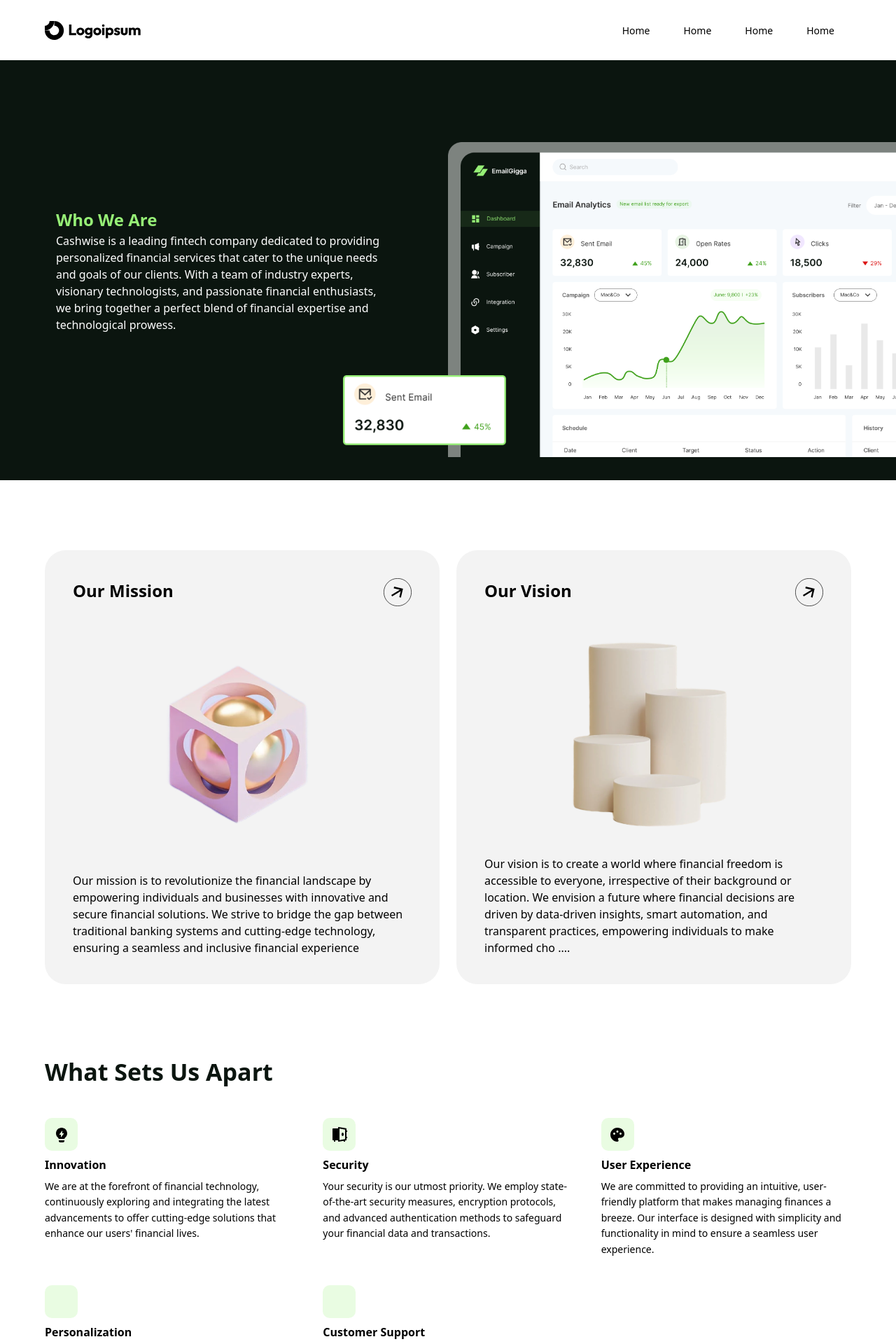
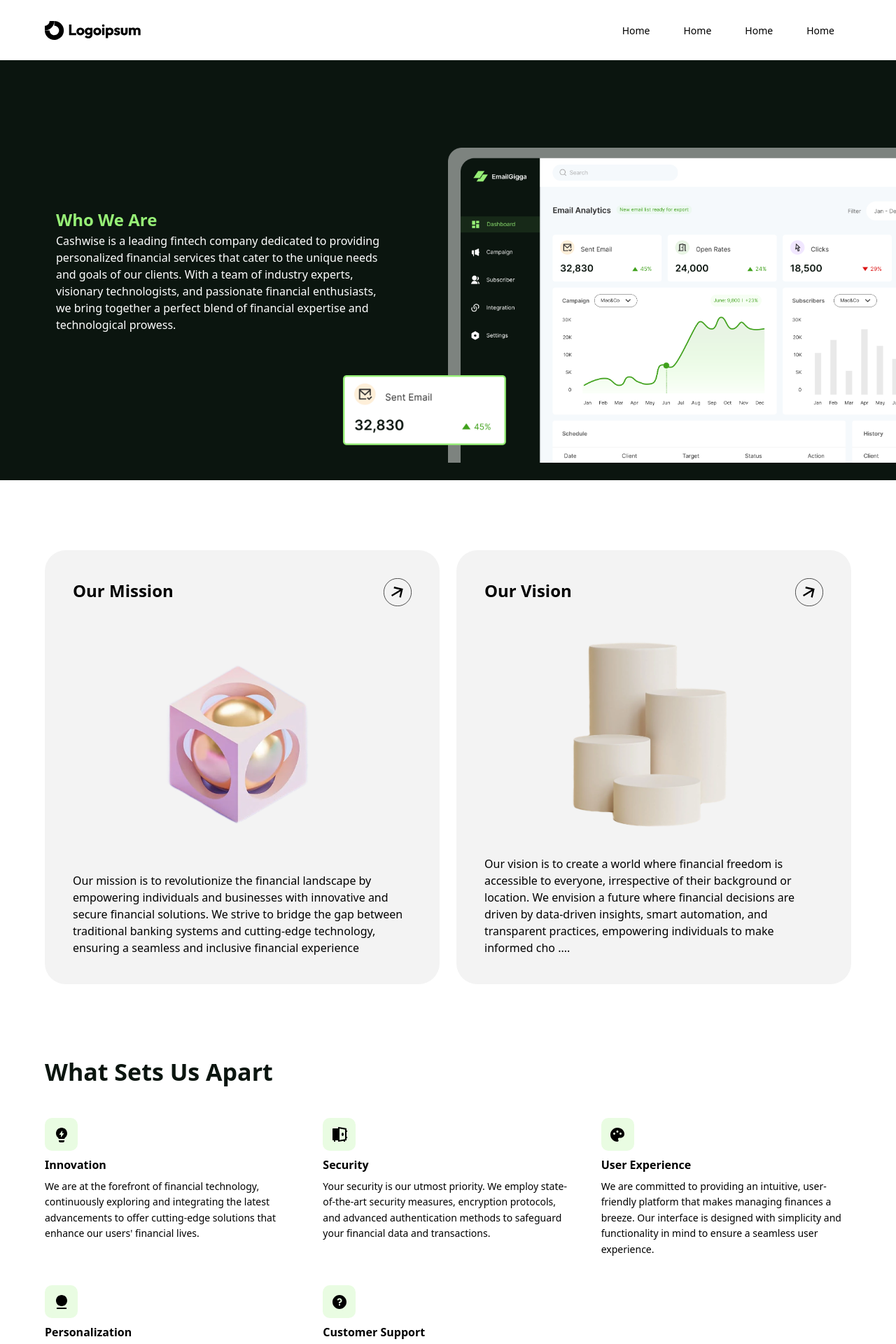
Before and after one commit to zannujulius/zacraccessment, a Vue app: page / in a window 1280 px wide. Shown: the top 1920 px of the page at 70% size. Built offline with nearby package versions, Linux system fonts and the light colour scheme.

Commit message:
removed about page

```diff
--- a/src/views/AboutView.vue
+++ /dev/null
@@ -1,5 +0,0 @@
-<template>
-  <div class="about">
-    <h1>This is an about page</h1>
-  </div>
-</template>
--- a/src/views/HomeView.vue
+++ b/src/views/HomeView.vue
@@ -17,7 +17,7 @@
         <div class="absolute w-[140px h-[100px] bottom-[50px] left-[-150px]">
           <img class="w-full h-full" src="@/assets/png/Frame_25.png" alt="" />
          </div>
-        <div class="pt-[84px]">
+        <div class="pt-[100px]">
           <img src="@/assets/png/hero_img.png" alt="hero-img" />
         </div>
       </div>
@@ -58,6 +58,12 @@
             </div>
             <div class="h-[24px] w-[24px]" v-if="i.imgTag == 'user'">
               <img src="@/assets/svg/palette-fill.svg" alt="" class="w-full h-full" />
+            </div>
+            <div class="h-[24px] w-[24px]" v-if="i.imgTag == 'personal'">
+              <img src="@/assets/svg/user-4-fill.svg" alt="" class="w-full h-full" />
+            </div>
+            <div class="h-[24px] w-[24px]" v-if="i.imgTag == 'support'">
+              <img src="@/assets/svg/question-fill.svg" alt="" class="w-full h-full" />
             </div>
           </div>
           <h4 class="font-[600] my-2 ">
```
